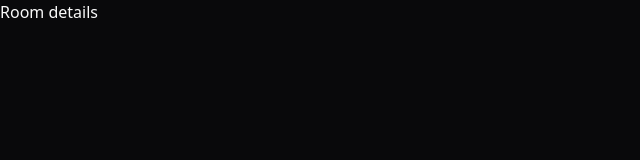
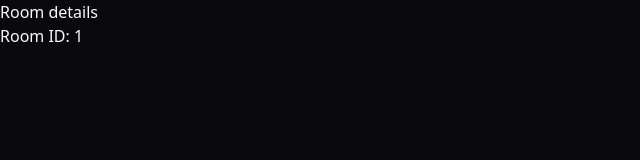
Before and after one commit to lucasheber/nlw-agents-web, a React (Vite) app: page /room/1 in a window 1280 px wide. Shown: the top 160 px of the page, without its empty margins (0-640 px from the left). Built offline with nearby package versions, Linux system fonts and the light colour scheme.

Commit message:
feat(room): display room ID in Room component

```diff
--- a/src/pages/room.tsx
+++ b/src/pages/room.tsx
@@ -14,6 +14,7 @@ export function Room() {
   return (
     <div>
       <h1>Room details</h1>
+      <p>Room ID: {params.id}</p>
     </div>
   );
 }
```
